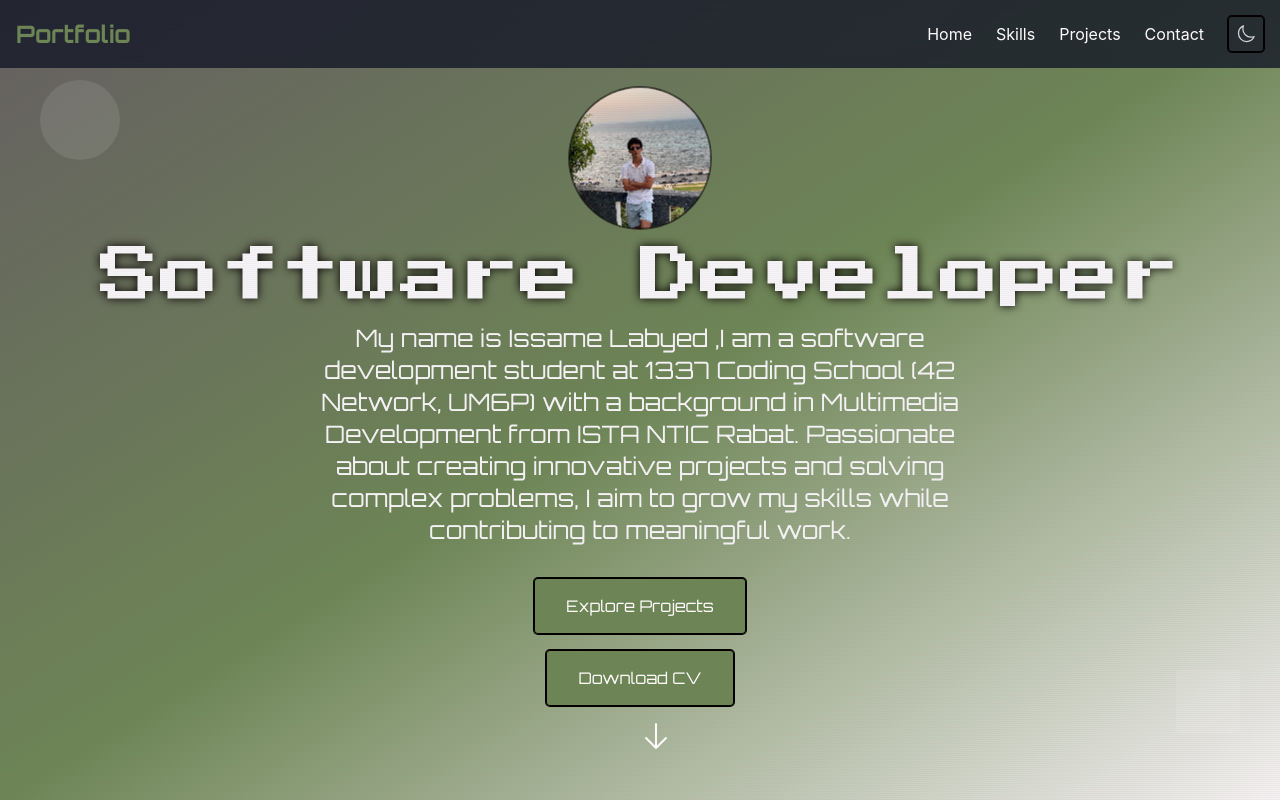
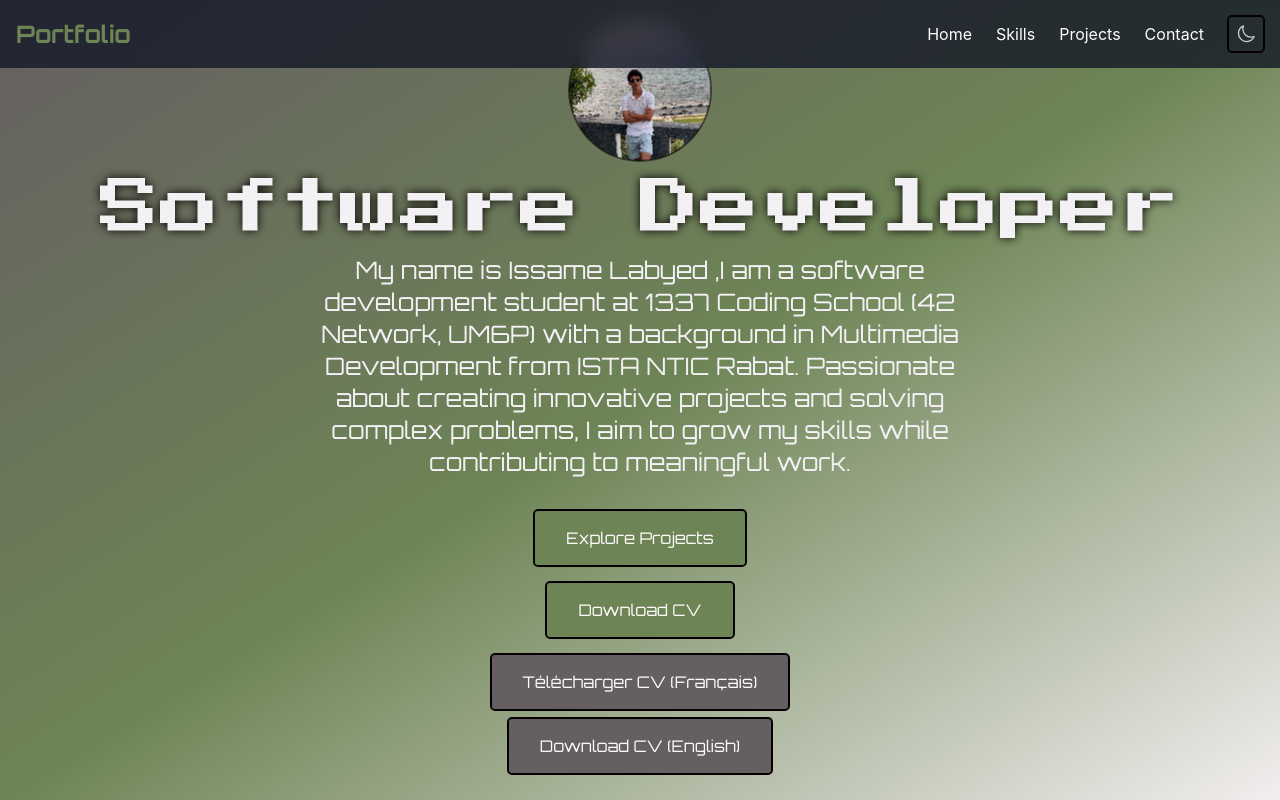
Before and after one commit to IssameLabyed/Portfolio, a React (Vite) app: page / in a window 1280 px wide. Both pictures are taken after a click on the button "Download CV". Shown: the top 800 px of the page. Built offline with nearby package versions, Linux system fonts and the light colour scheme.

Commit message:
CV Two languages

```diff
--- a/src/components/Hero.tsx
+++ b/src/components/Hero.tsx
@@ -1,10 +1,29 @@
 import { motion } from 'framer-motion';
-import { ArrowDownIcon } from '@heroicons/react/24/outline';
+// import { motion, useAnimation } from 'framer-motion';
+// import { ArrowDownIcon } from '@heroicons/react/24/outline';
 import profileImage from '../data/images/1.jpg';
+import { useState } from 'react';
 
 const Hero: React.FC = () => {
+  const [showLanguageButtons, setShowLanguageButtons] = useState(false);
+  // const controls = useAnimation();
+
   const handleDownloadCV = () => {
-    window.open('https://drive.google.com/file/d/1r-gCYwH70vjCIoH6cHgG2vMrCMnxY5fA/view?usp=sharing', '_blank');
+    console.log('Toggling showLanguageButtons to:', !showLanguageButtons);
+    setShowLanguageButtons(!showLanguageButtons);
+  //   if (!showLanguageButtons) {
+  //     controls.start({ opacity: 1, y: 0 });
+  //   } else {
+  //     controls.start({ opacity: 0, y: 20 });
+  //     setTimeout(() => setShowLanguageButtons(false), 300);
+  //   }
+  };
+  const handleFrenchCV = () => {
+    window.open('https://drive.google.com/file/d/1nJoyZ_3JErF1yIxISCu_ZLbCOhzs90yh/view?usp=sharing', '_blank'); // Replace with French CV URL
+  };
+
+  const handleEnglishCV = () => {
+    window.open('https://drive.google.com/file/d/12sbN5uKpgmaXscrgXKIWH0g31F6jv26-/view?usp=sharing', '_blank'); // Replace with English CV URL
   };
   return (
     <section className="min-h-screen flex items-center justify-center bg-gradient-to-br from-vapor-pink via-vapor-purple to-neon-blue relative overflow-hidden">
@@ -19,7 +38,6 @@ const Hero: React.FC = () => {
           animate={{ scale: [1, 1.1, 1] }}
           transition={{ duration: 2, repeat: Infinity }}
         >
-          {}
           <img src={profileImage} alt="Profile" className="w-full h-full rounded-full object-cover" />
         </motion.div>
         <motion.h1
@@ -31,7 +49,7 @@ const Hero: React.FC = () => {
         <p className="text-xl md:text-2xl font-orbitron mb-8 max-w-2xl mx-auto px-4">
         My name is Issame Labyed ,I am a software development student at 1337 Coding School (42 Network, UM6P) with a background in Multimedia Development from ISTA NTIC Rabat. Passionate about creating innovative projects and solving complex problems, I aim to grow my skills while contributing to meaningful work.
         </p>
-        <div className="flex flex-col items-center gap-4">
+        <div className="flex flex-col items-center gap-4" style={{ zIndex: 30 }}>
         <motion.button
         whileHover={{ scale: 1.05, boxShadow: '0 0 20px #000000' }}
         className="bg-vapor-purple text-white px-8 py-4 rounded pixel-border font-orbitron"
@@ -48,12 +66,27 @@ const Hero: React.FC = () => {
         >
           Download CV
         </motion.button>
+        {showLanguageButtons && (
+            <div className="flex flex-col items-center gap-2">
+              <motion.button
+                whileHover={{ scale: 1.05, boxShadow: '0 0 20px #000000' }}
+                className="bg-vapor-pink text-white px-8 py-4 rounded pixel-border font-orbitron hover:bg-vapor-purple transition-colors"
+                onClick={handleFrenchCV}
+              >
+                Télécharger CV (Français)
+              </motion.button>
+              <motion.button
+                whileHover={{ scale: 1.05, boxShadow: '0 0 20px #000000' }}
+                className="bg-vapor-pink text-white px-8 py-4 rounded pixel-border font-orbitron hover:bg-vapor-purple transition-colors"
+                onClick={handleEnglishCV}
+              >
+                Download CV (English)
+              </motion.button>
+            </div>
+          )}
         </div>
       </motion.div>
-
-
-      {}
-      <motion.div
+      {/* <motion.div
         className="absolute top-20 left-10 w-20 h-20 bg-white/10 rounded-full"
         animate={{ y: [0, -20, 0] }}
         transition={{ duration: 3, repeat: Infinity }}
@@ -63,7 +96,7 @@ const Hero: React.FC = () => {
         animate={{ y: [0, 20, 0] }}
         transition={{ duration: 4, repeat: Infinity }}
       />
-      <ArrowDownIcon className="absolute bottom-10 left-1/2 transform -translate-x-1/2 h-8 w-8 text-white animate-bounce" />
+      <ArrowDownIcon className="absolute bottom-10 left-1/2 transform -translate-x-1/2 h-8 w-8 text-white animate-bounce" /> */}
     </section>
   );
 };
```
Also changed, not shown: 5 other files (tests, documents, lock files or other folders).
